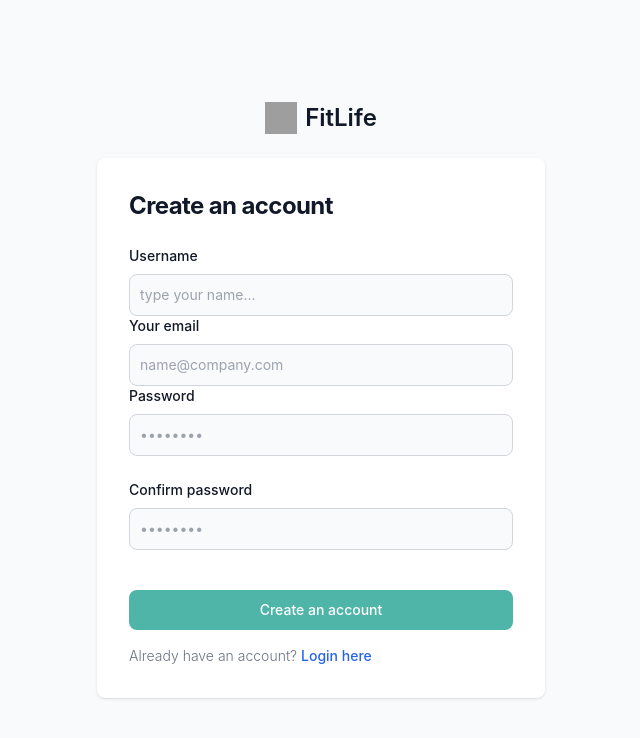
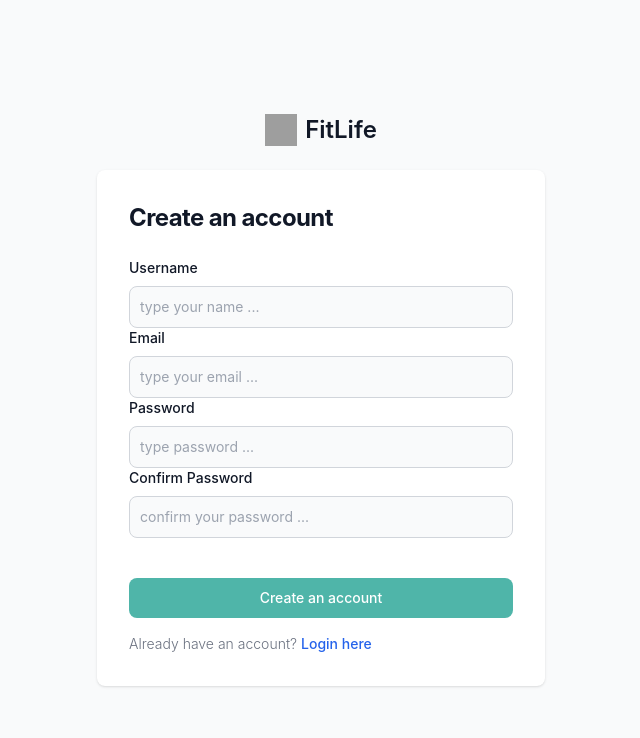
Before and after one commit to MAMCB/WD045-FinalProject-FitnessPlanner, a React (Vite) app in the folder client/: page /register in a window 1280 px wide. Shown: the top 738 px of the page, without its empty margins (319-959 px from the left). Built offline with nearby package versions, Linux system fonts and the light colour scheme; no server answers; grey boxes are pictures that could not be loaded.

Commit message:
finish validation Input functionality in register

```diff
--- a/client/src/components/Input.jsx
+++ b/client/src/components/Input.jsx
@@ -1,6 +1,4 @@
 import { useFormContext } from "react-hook-form";
-import { AuthContext } from "../context/Auth";
-import { useContext } from "react";
 import { motion } from "framer-motion";
 import { AnimatePresence } from "framer-motion";
 import React from "react";
@@ -15,8 +13,7 @@ export const Input = ({ label, type, id, placeholder, validation, name }) => {
   } = useFormContext();
 
 
-
-  const inputError = findInputError(errors, label);
+  const inputError = findInputError(errors, name);
   const isInvalid = isFormInvalid(inputError);
 
   return (
--- a/client/src/components/Register.jsx
+++ b/client/src/components/Register.jsx
@@ -1,16 +1,16 @@
 import React from "react";
 import { Link, Navigate } from "react-router-dom";
-import { useState, useContext } from "react";
+import { useContext } from "react";
 import { AuthContext } from "../context/Auth";
-import {Input} from "./Input";
+import { Input } from "./Input";
 import { useForm, FormProvider, useFormContext } from "react-hook-form";
 
 const Register = () => {
   const context = useContext(AuthContext);
-  const errors = context.errors;
+  const errors_ = context.errors;
+
   const methods = useForm();
   console.log({ context });
-
 
   const userName_Validation = {
     name: "username",
@@ -26,6 +26,63 @@ const Register = () => {
       maxLength: {
         value: 30,
         message: "30 characters max",
+      },
+    },
+  };
+
+  const email_Validation = {
+    name: "email",
+    label: "Email",
+    type: "email",
+    id: "email",
+    placeholder: "type your email ...",
+    validation: {
+      required: {
+        value: true,
+        message: "Email is required",
+      },
+      pattern: {
+        value:
+          /^(([^<>()[\]\\.,;:\s@"]+(\.[^<>()[\]\\.,;:\s@"]+)*)|(".+"))@((\[[0-9]{1,3}\.[0-9]{1,3}\.[0-9]{1,3}\.[0-9]{1,3}\])|(([a-zA-Z\-0-9]+\.)+[a-zA-Z]{2,}))$/,
+        message: "Invalid email address",
+      },
+    },
+  };
+
+  const password_Validation = {
+    name: "password",
+    label: "Password",
+    type: "password",
+    id: "password",
+    placeholder: "type password ...",
+    validation: {
+      required: {
+        value: true,
+        message: "required",
+      },
+      minLength: {
+        value: 8,
+        message: "min 8 characters",
+      },
+    },
+  };
+
+  const confirmPassword_Validation = {
+    name: "confirmPassword",
+    label: "Confirm Password",
+    type: "password",
+    id: "confirmPassword",
+    placeholder: "confirm your password ...",
+    validation: {
+      required: {
+        value: true,
+        message: "Please confirm your password",
+      },
+      validate: {
+        value: (value) => {
+          const { password } = methods.getValues(); // get password value from the form
+          return password === value || "The passwords do not match";
+        },
       },
     },
   };
@@ -48,13 +105,13 @@ const Register = () => {
     context.register(user);
   }; */
   const handleSubmit = methods.handleSubmit((data) => {
-
     console.log(data);
   });
   // if user exist go to home
   if (context.user) {
     return <Navigate to="/" />;
   }
+
   if (!context.loading && !context.user) {
     return (
       <section className="bg-gray-50 dark:bg-gray-900">
@@ -83,157 +140,28 @@ const Register = () => {
                   autoComplete="off"
                 >
                   <div>
-                    <Input
-                      label="Username"
-                      name="username"
-                      type="text"
-                      id="username"
-                      placeholder="type your name..."
-                      validation={{
-                        required: {
-                          value: true,
-                          message: "required",
-                        },
-                      }}
-                    />
-
-                    {/*                     <label
-                      htmlFor=""
-                      className="block mb-2 text-sm font-medium text-gray-900 dark:text-white"
-                    >
-                      Username:
-                    </label>
-                    {errors?.username && (
-                      <p className="text-danger">{errors?.username.message}</p>
-                    )}
-                    <input
-                      type="text"
-                      name="username"
-                      className="bg-gray-50 border border-gray-300 text-gray-900 sm:text-sm rounded-lg focus:ring-primary-600 focus:border-primary-600 block w-full p-2.5 dark:bg-gray-700 dark:border-gray-600 dark:placeholder-gray-400 dark:text-white dark:focus:ring-blue-500 dark:focus:border-blue-500"
-                      value={user.username}
-                      onChange={handleChange}
-                      placeholder="username"
-                      required
-                    /> */}
-
-                    <Input
-                      label="Your email"
-                      name="email"
-                      type="email"
-                      id="email"
-                      placeholder="name@company.com"
-                      validation={{
-                        required: {
-                          value: true,
-                          message: "required",
-                        },
-                      }}
-                    />
-
-                    {/*                     <label
-                      htmlFor="email"
-                      className="block mb-2 text-sm font-medium text-gray-900 dark:text-white"
-                    >
-                      Your email
-                    </label>
-                    {errors?.email && (
-                      <p className="text-danger">{errors?.email.message}</p>
-                    )}
-                    <input
-                      type="email"
-                      name="email"
-                      id="email"
-                      autoComplete="new-email"
-                      placeholder="name@company.com"
-                       value={user.email}
-                    onChange={handleChange}
-                      className="bg-gray-50 border border-gray-300 text-gray-900 sm:text-sm rounded-lg focus:ring-primary-600 focus:border-primary-600 block w-full p-2.5 dark:bg-gray-700 dark:border-gray-600 dark:placeholder-gray-400 dark:text-white dark:focus:ring-blue-500 dark:focus:border-blue-500"
-                      required
-                    /> */}
-
-                    <Input
-                      label="Password"
-                      name="password"
-                      type="password"
-                      id="password"
-                      placeholder="••••••••"
-                      validation={{
-                        required: {
-                          value: true,
-                          message: "required",
-                        },
-                        minLength: {
-                          value: 8,
-                          message: "min 8 characters",
-                        },
-                      }}
-                    />
+                    <Input {...userName_Validation} />
+                    <Input {...email_Validation} />
+                    <Input {...password_Validation} />
+                    <Input {...confirmPassword_Validation} />
                   </div>
                   <div>
-                    <Input
-                      label="Confirm password"
-                      name="confirmPassword"
-                      type="password"
-                      id="confirm-password"
-                      placeholder="••••••••"
-                      validation={{
-                        required: {
-                          value: true,
-                          message: "required",
-                        },
-                        minLength: {
-                          value: 8,
-                          message: "min 8 characters",
-                        },
-                      }}
-                    />
-                    {/* <label
-                      htmlFor="password"
-                      className="block mb-2 text-sm font-medium text-gray-900 dark:text-white"
-                    >
-                      Password
-                    </label>
-                    {errors?.password && (
-                      <p className="text-danger">{errors?.password.message}</p>
+                    {errors_?.username && (
+                      <p className="text-danger">{errors_?.username.message}</p>
                     )}
-
-                    <input
-                      type="password"
-                      name="password"
-                      id="password"
-                      placeholder="••••••••"
-                      autoComplete="new-password"
-                      value={user.password}
-                    onChange={handleChange}
-                      className="bg-gray-50 border border-gray-300 text-gray-900 sm:text-sm rounded-lg focus:ring-primary-600 focus:border-primary-600 block w-full p-2.5 dark:bg-gray-700 dark:border-gray-600 dark:placeholder-gray-400 dark:text-white dark:focus:ring-blue-500 dark:focus:border-blue-500"
-                      required
-                    /> */}
+                    {errors_?.email && (
+                      <p className="text-danger">{errors_?.email.message}</p>
+                    )}
+                    {errors_?.password && (
+                      <p className="text-danger">{errors_?.password.message}</p>
+                    )}
+                    {errors_?.confirmPassword && (
+                      <p className="text-danger">
+                        {errors_?.confirmPassword.message}
+                      </p>
+                    )}
                   </div>
                   <div>
-                    <div>
-                      {/* <label
-                        type="confirm-password"
-                        className="block mb-2 text-sm font-medium text-gray-900 dark:text-white"
-                      >
-                        Confirm password
-                      </label>
-                      {errors?.confirmPassword && (
-                        <p className="text-danger">
-                          {errors?.confirmPassword.message}
-                        </p>
-                      )}
-                      <input
-                        type="password"
-                        name="confirmPassword"
-                        id="confirm-password"
-                        placeholder="••••••••"
-                        autoComplete="new-password"
-                        value={user.confirmPassword}
-                      onChange={handleChange}
-                        className="bg-gray-50 border border-gray-300 text-gray-900 sm:text-sm rounded-lg focus:ring-primary-600 focus:border-primary-600 block w-full p-2.5 dark:bg-gray-700 dark:border-gray-600 dark:placeholder-gray-400 dark:text-white dark:focus:ring-blue-500 dark:focus:border-blue-500"
-                        required
-                      /> */}
-                    </div>
                     <button
                       /* type="submit" */
                       onClick={handleSubmit}
```
